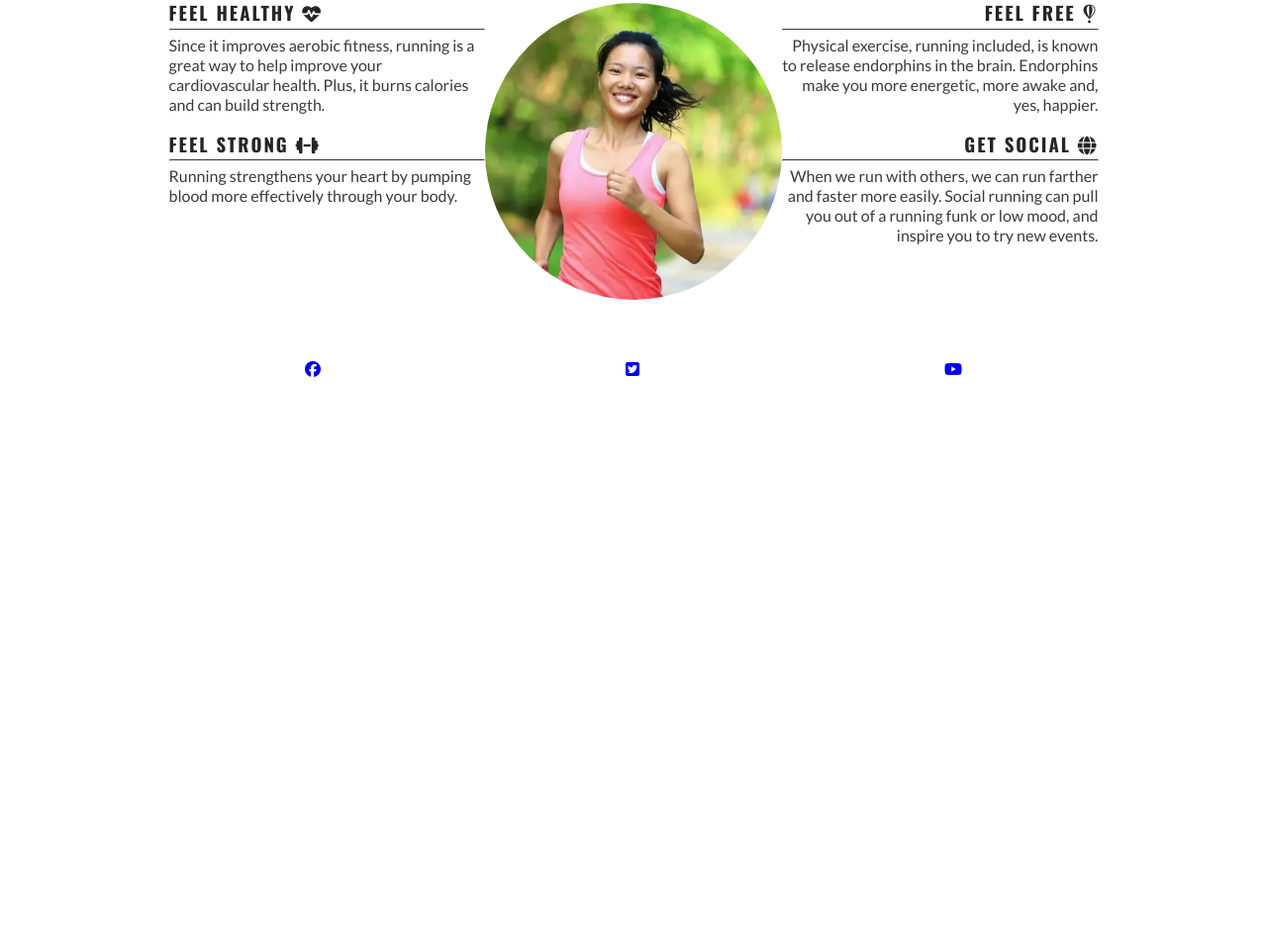
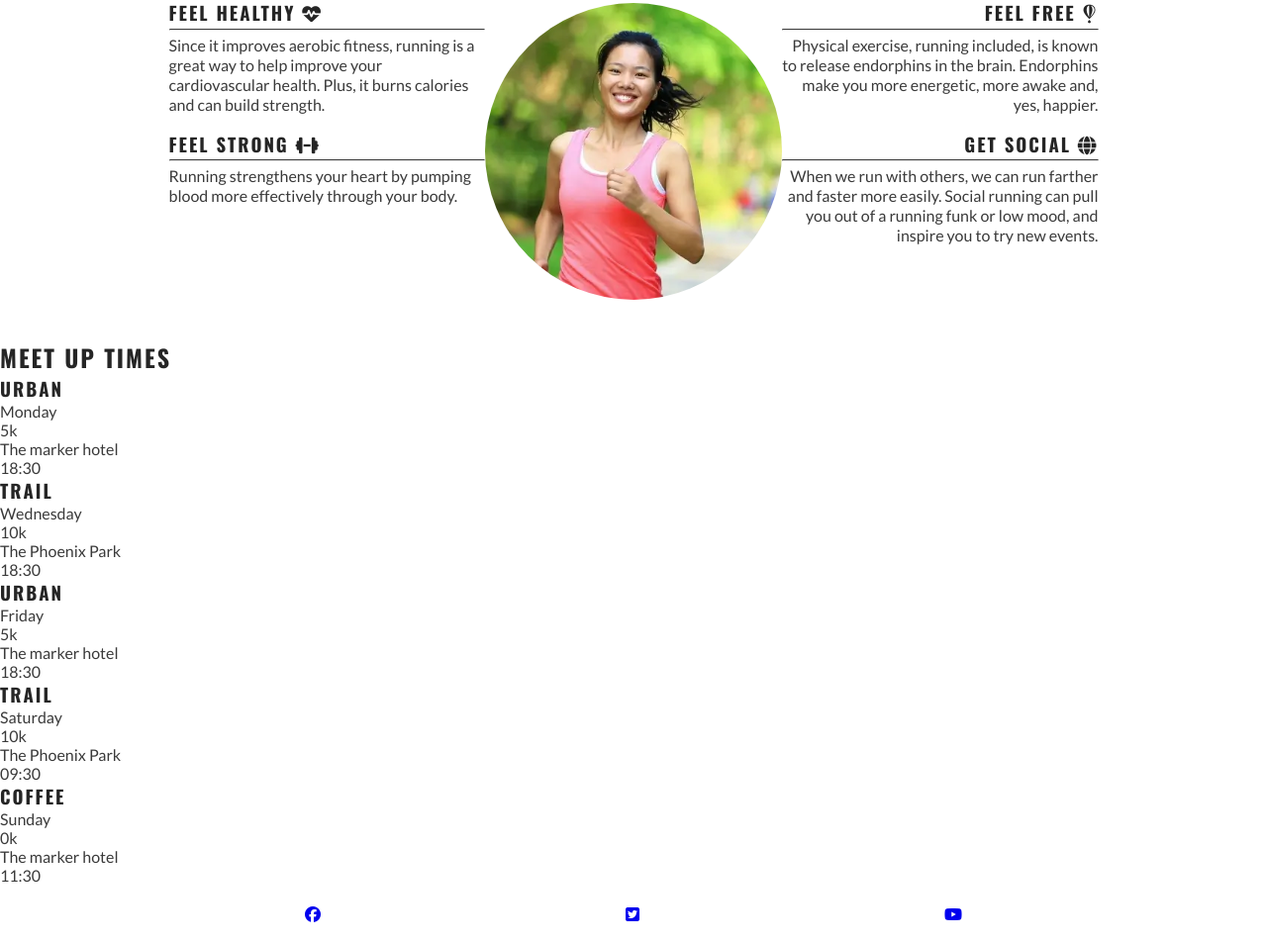
Before and after one commit to GenericName192/ci-love-running-walkthrough, a plain HTML site: page index.html in a window 1280 px wide. Shown: the part 782-1735 px from the top of the page at 99% size. Before the commit the page ends 1184 px from the top, so only its background shows below. Drawn offline with nearby package versions, Linux system fonts and the light colour scheme.

Commit message:
Add the meet up times to the html

```diff
--- a/index.html
+++ b/index.html
@@ -98,11 +98,52 @@
 
           </section>
             <div id="benefits-image">
-              <div id="circle-cover-bg">
-
-              </div>
+              <div id="circle-cover-bg"></div>
             </div>
         </section>
+      </section>
+      <!-- Meet up times -->
+      <section id="meetups">
+        <h2>Meet up times</h2>
+        <!-- shortcut to make this div#times>div*5>h3+p*4 -->
+         <div id="times">
+          <div>
+            <h3>Urban</h3>
+            <p>Monday</p>
+            <p>5k</p>
+            <p>The marker hotel</p>
+            <p>18:30</p>
+          </div>
+          <div>
+           <h3>Trail</h3>
+            <p>Wednesday</p>
+            <p>10k</p>
+            <p>The Phoenix Park</p>
+            <p>18:30</p>
+
+          </div>
+          <div>
+            <h3>Urban</h3>
+            <p>Friday</p>
+            <p>5k</p>
+            <p>The marker hotel</p>
+            <p>18:30</p>
+          </div>
+          <div>
+            <h3>Trail</h3>
+            <p>Saturday</p>
+            <p>10k</p>
+            <p>The Phoenix Park</p>
+            <p>09:30</p>
+          </div>
+          <div>
+            <h3>Coffee</h3>
+            <p>Sunday</p>
+            <p>0k</p>
+            <p>The marker hotel</p>
+            <p>11:30</p>
+          </div>
+         </div>
       </section>
     </main>
 
```
